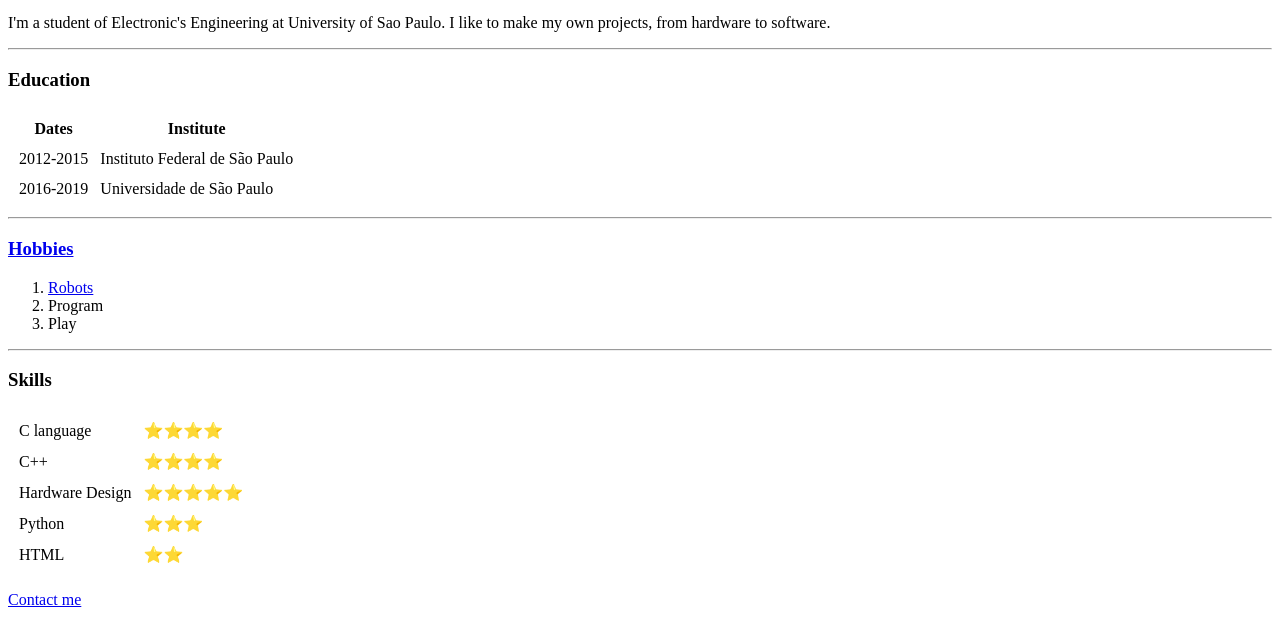
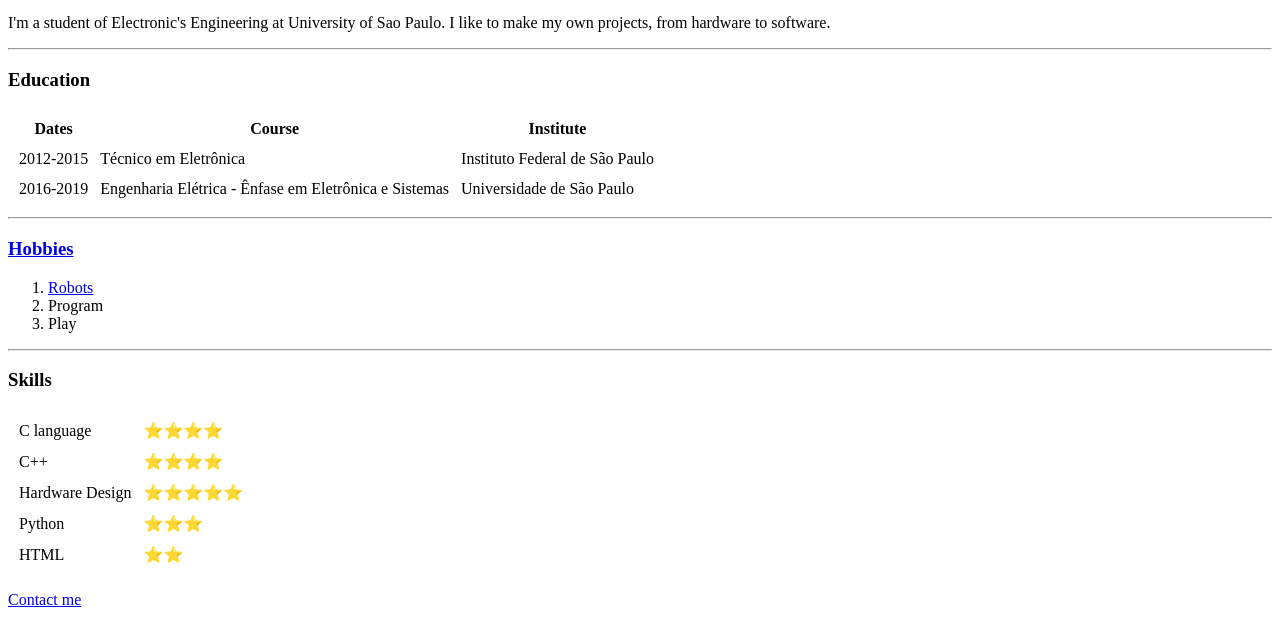
Before and after one commit to IsaBologna/CV, a plain HTML site: page index.html in a window 1280 px wide. Shown: the part 320-945 px from the top of the page. Drawn offline with Linux system fonts and the light colour scheme.

Commit message:
Include graduation

```diff
--- a/index.html
+++ b/index.html
@@ -22,16 +22,19 @@
     <thead>
       <tr>
         <th>Dates</th>
+        <th>Course</th>
         <th>Institute</th>
       </tr>
     </thead>
     <tbody>
       <tr>
         <td>2012-2015</td>
+        <td>Técnico em Eletrônica</td>
         <td>Instituto Federal de São Paulo</td>
       </tr>
       <tr>
         <td>2016-2019</td>
+        <td>Engenharia Elétrica - Ênfase em Eletrônica e Sistemas</td>
         <td>Universidade de São Paulo</td>
       </tr>
     </tbody>
```
Also changed, not shown: contact-me.html (+1 -1 lines).
